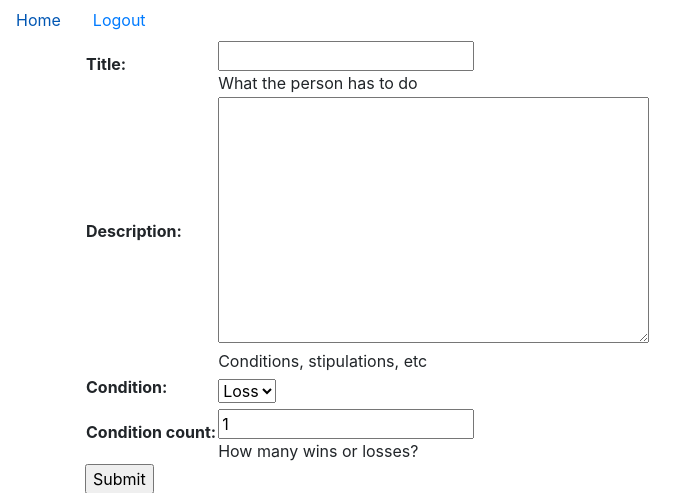
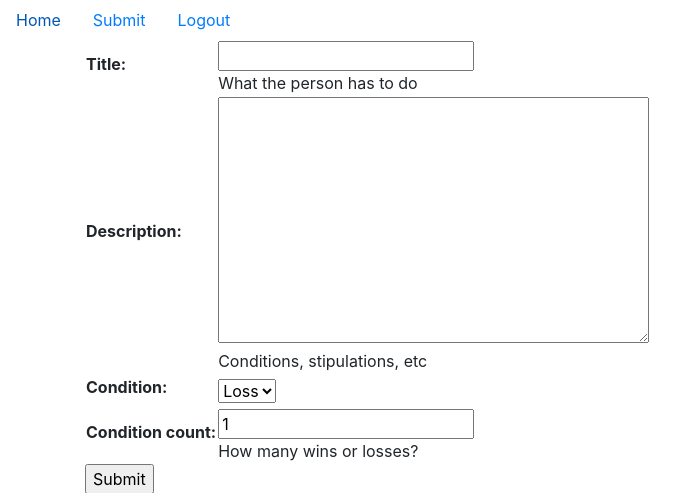
Before and after one commit to tdingman/roche, a Django app: page /submit/ in a window 1280 px wide. Shown: the top 493 px of the page, without its empty margins (0-695 px from the left). Run offline with Django 3.2, Linux system fonts and the light colour scheme; the visitor is signed in with stand-in values (Sample User, id 1); some libraries are stand-ins or nearby versions.

Commit message:
Add link to submit roche to nav

```diff
--- a/roche/core/templates/base_generic.html
+++ b/roche/core/templates/base_generic.html
@@ -11,6 +11,7 @@
     <nav class="nav">
       <a class="nav-link" href="/">Home</a>
       {% if user.is_authenticated %}
+      <a class="nav-link" href="/submit">Submit</a>
       <a class="nav-link" href="{% url 'logout'%}?next={{request.path}}">Logout</a>
       {% else %}
       <a class="nav-link" href="{% url 'login'%}?next={{request.path}}">Login</a>
--- a/roche/core/templates/core/roche_detail.html
+++ b/roche/core/templates/core/roche_detail.html
@@ -40,7 +40,7 @@
     <li>
       <a href="{% url 'profile' j.profile.user.username %}">{{ j.profile.user.first_name }}</a>
       {% if j.profile.user.id == user.id %}
-      - you're in!
+      *
       {% endif %}
     </li>
     {% endfor %}
```
